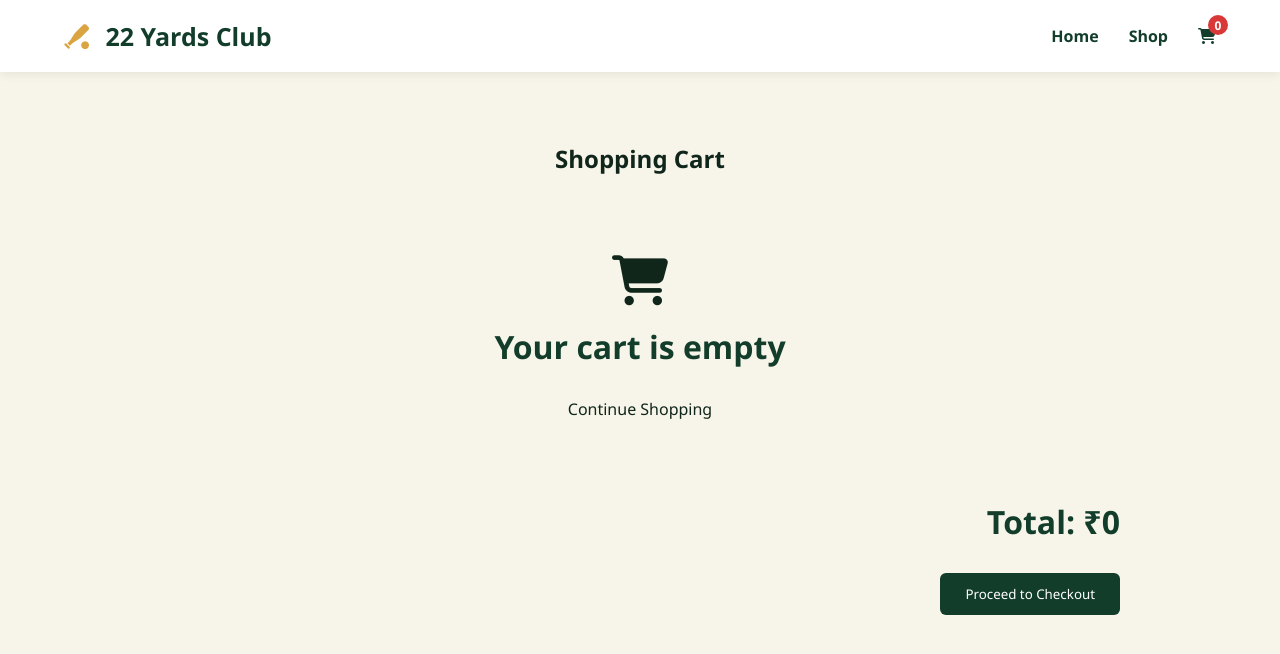
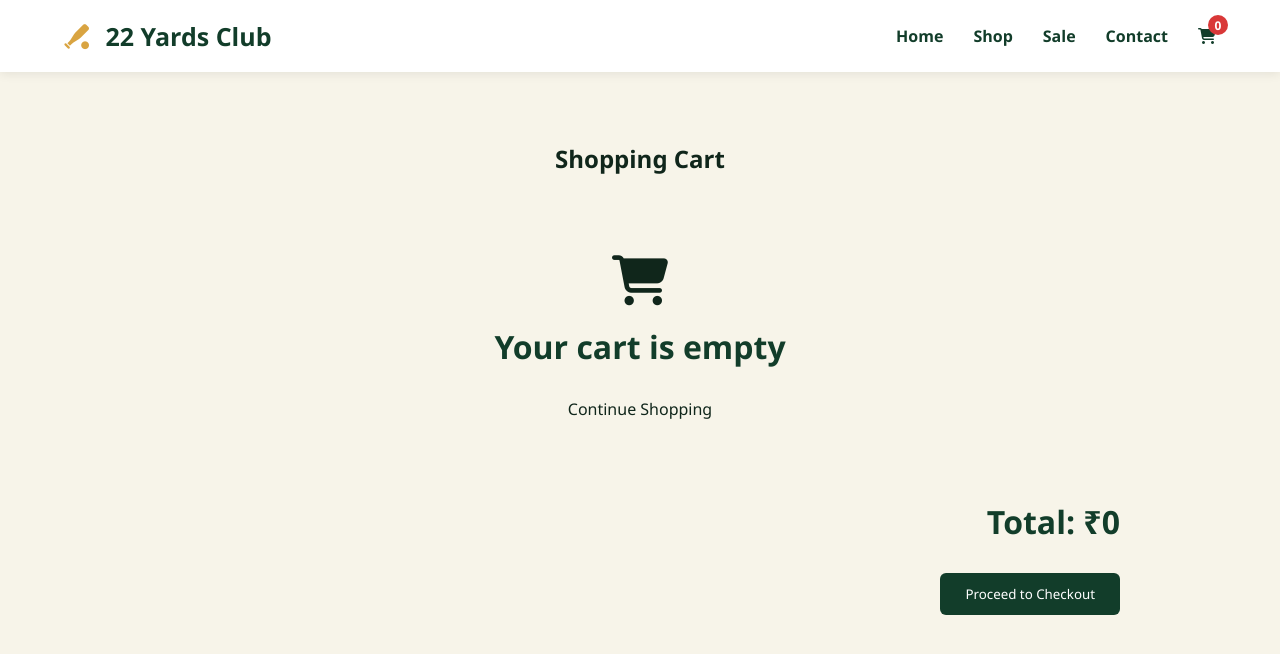
Before and after one commit to SivaPachu/22_yards_club_frontend, a plain HTML site: page cart.html in a window 1280 px wide. Drawn offline with Linux system fonts and the light colour scheme.

Commit message:
Add mobile cart navigation

```diff
--- a/cart.html
+++ b/cart.html
@@ -29,6 +29,8 @@
         <ul class="nav-links">
             <li><a href="index.html">Home</a></li>
             <li><a href="shop.html">Shop</a></li>
+            <li><a href="index.html#sale__section">Sale</a></li>
+            <li><a href="contact.html">Contact</a></li>
             <li>
                 <a href="cart.html" class="cart-icon">
                     <i class="fa-solid fa-cart-shopping"></i>
```
